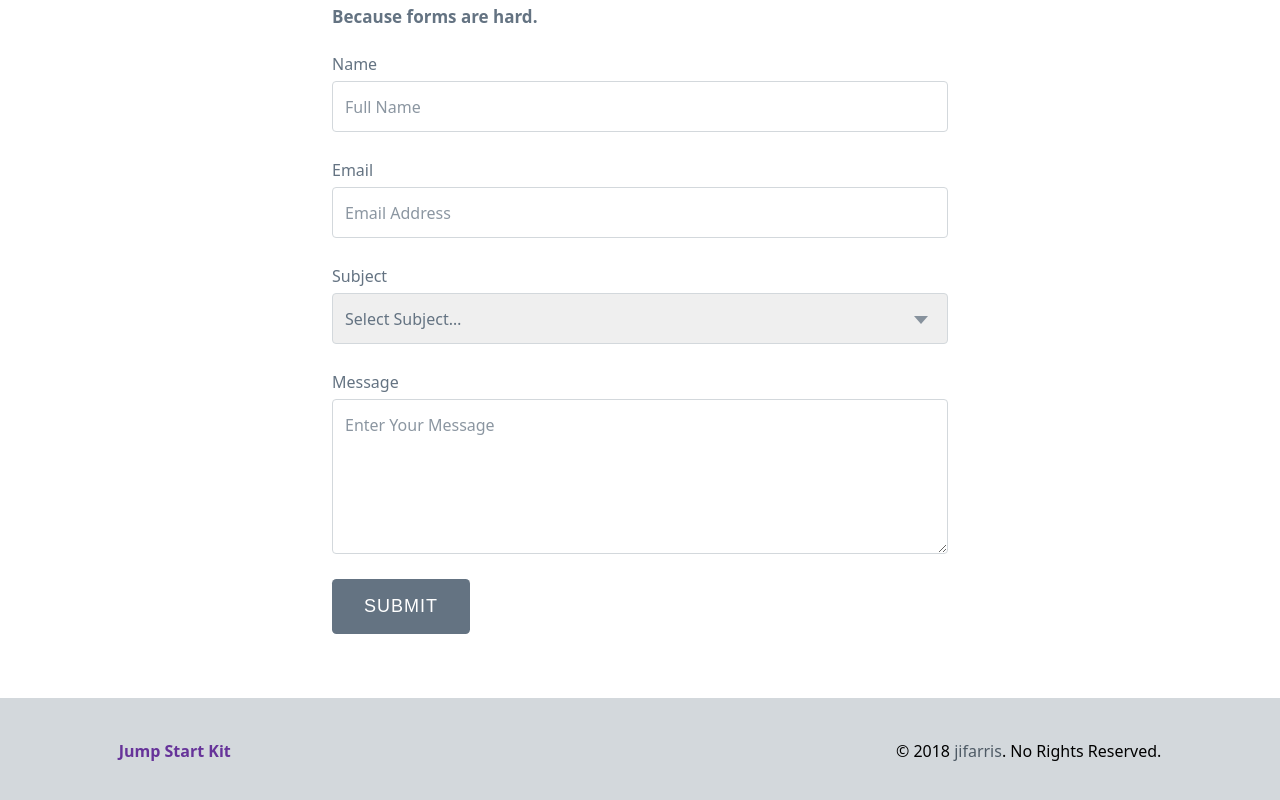
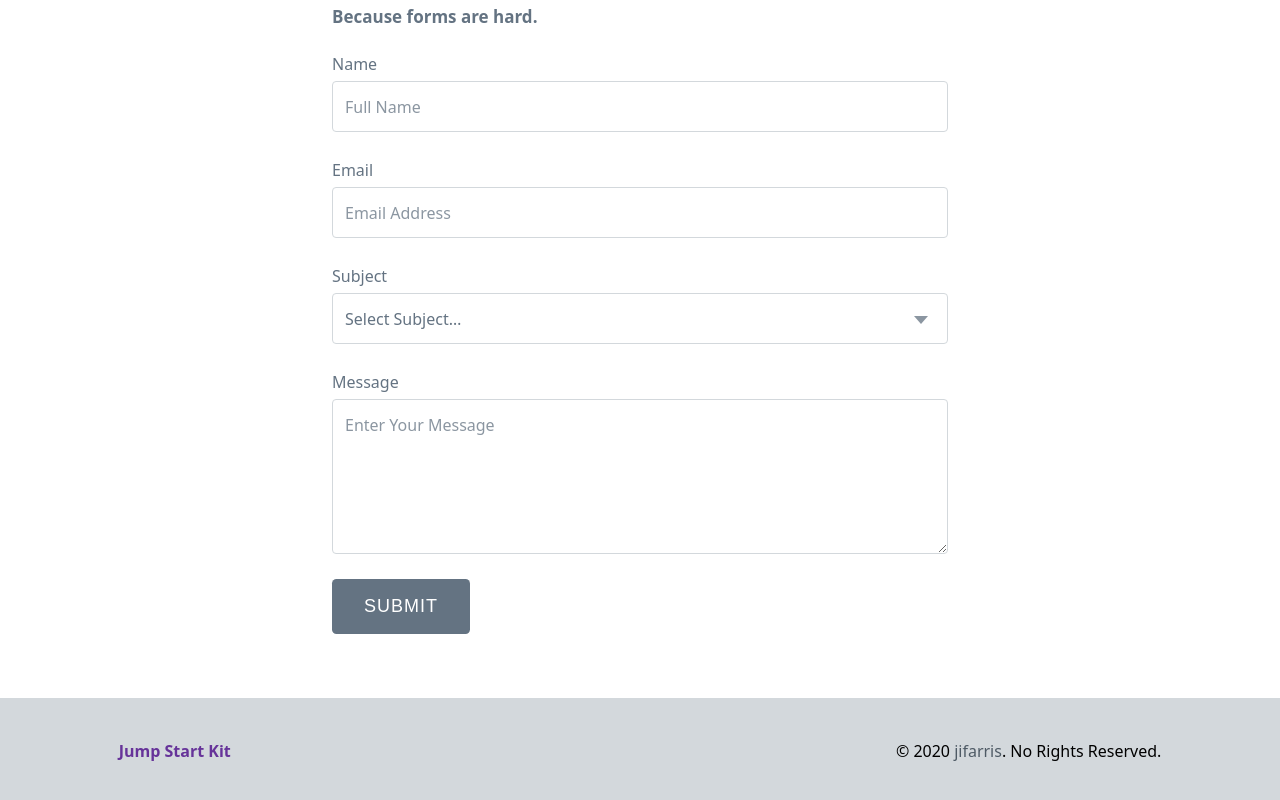
Before and after one commit to joelisfar/jump-start-kit, a website: page index.html in a window 1280 px wide. Shown: the part 965-1765 px from the top of the page. Drawn offline with Linux system fonts and the light colour scheme.

Commit message:
Update field styles

```diff
--- a/_sass/site/base/_fields.scss
+++ b/_sass/site/base/_fields.scss
@@ -14,6 +14,7 @@ select, input, textarea {
 	display: block;
 	width: 100%;
 	margin: 0 0 em(25);
+	background-color: $white;
 	border: rem(1.5) solid $gray-light;
 	border-radius: $radius-default;
 	padding: 0.75em 0.75em em(11);
@@ -34,9 +35,6 @@ select, input, textarea {
 .styled-select {
 	color: $gray;
 	position: relative;
-	option {
-		color: red;
-	}
 	&::after {
 		content: "";
 		position: absolute;
--- a/index.html
+++ b/index.html
@@ -101,7 +101,7 @@
 		<div class="container container--standard">
             <div class="row">
                 <a href="." class="logo">Jump Start Kit</a>
-				<p>&copy; 2018 <a href="http://jifarris.com">jifarris</a>. No Rights Reserved.</p>
+				<p>&copy; 2020 <a href="http://jifarris.com">jifarris</a>. No Rights Reserved.</p>
             </div>
         </div>
 	</footer>
```
Also changed, not shown: css/main.css, 1 other file.
